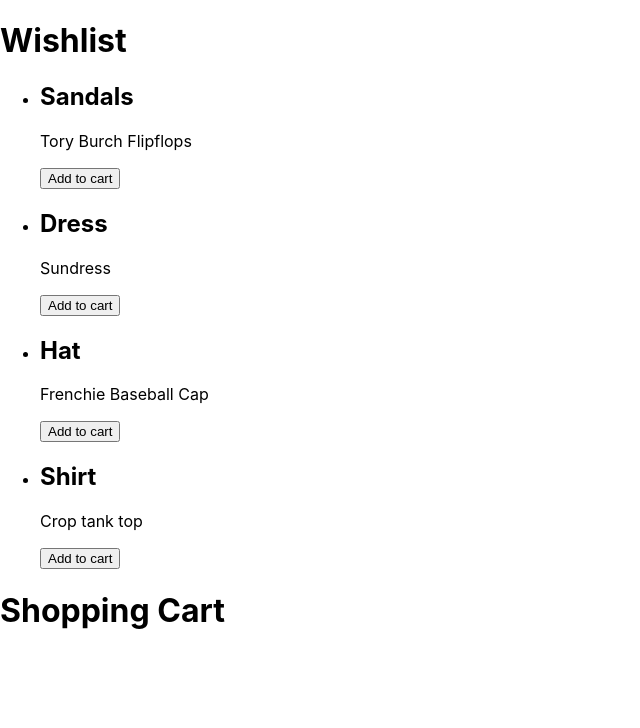
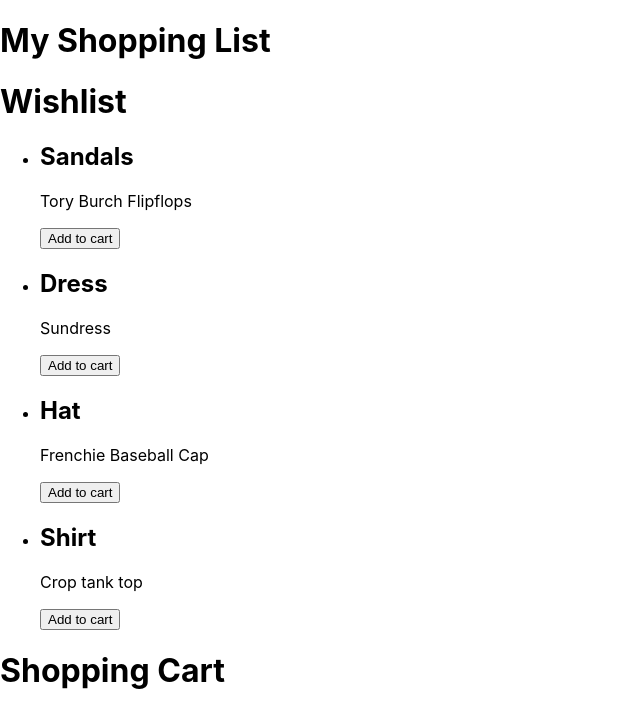
Before and after one commit to Stommy123/react_shopping_list_tutorial, a React (Create React App) app: page / in a window 1280 px wide. Shown: the top 728 px of the page, without its empty margins (0-640 px from the left). Built offline with nearby package versions, Linux system fonts and the light colour scheme; the HTML template or start-up script is replaced by a standard one.

Commit message:
testing rebasing

```diff
--- a/src/App.js
+++ b/src/App.js
@@ -16,6 +16,7 @@ class App extends Component {
     const wishList = list.filter(item => !item.inCart);
     return (
       <div>
+        <h1>My Shopping List</h1>
         <Wishlist wishList={wishList} addToList={this.addToList} />
         <Cart shoppingCart={shoppingCart} addToList={this.addToList} />
       </div>
```
